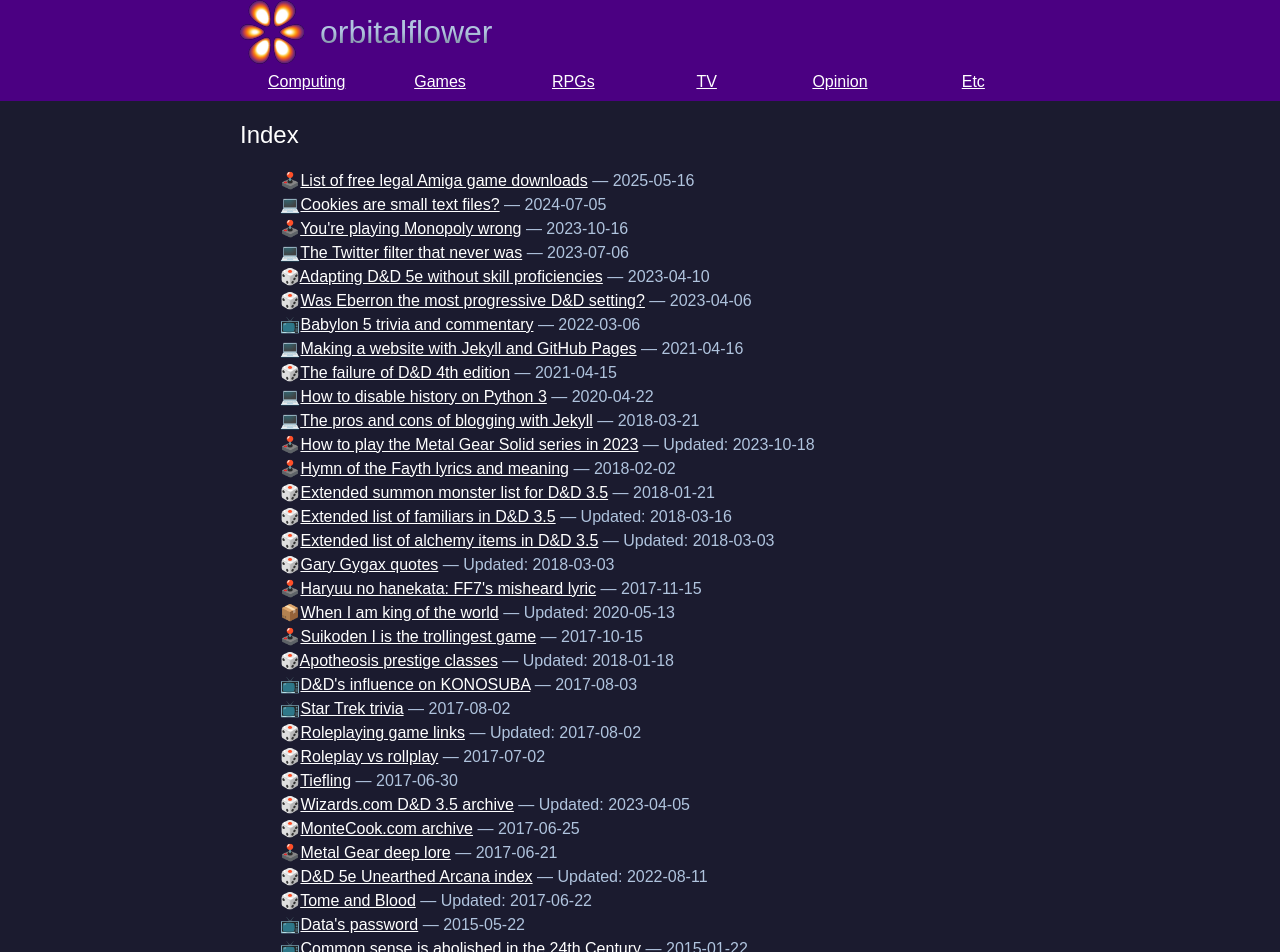
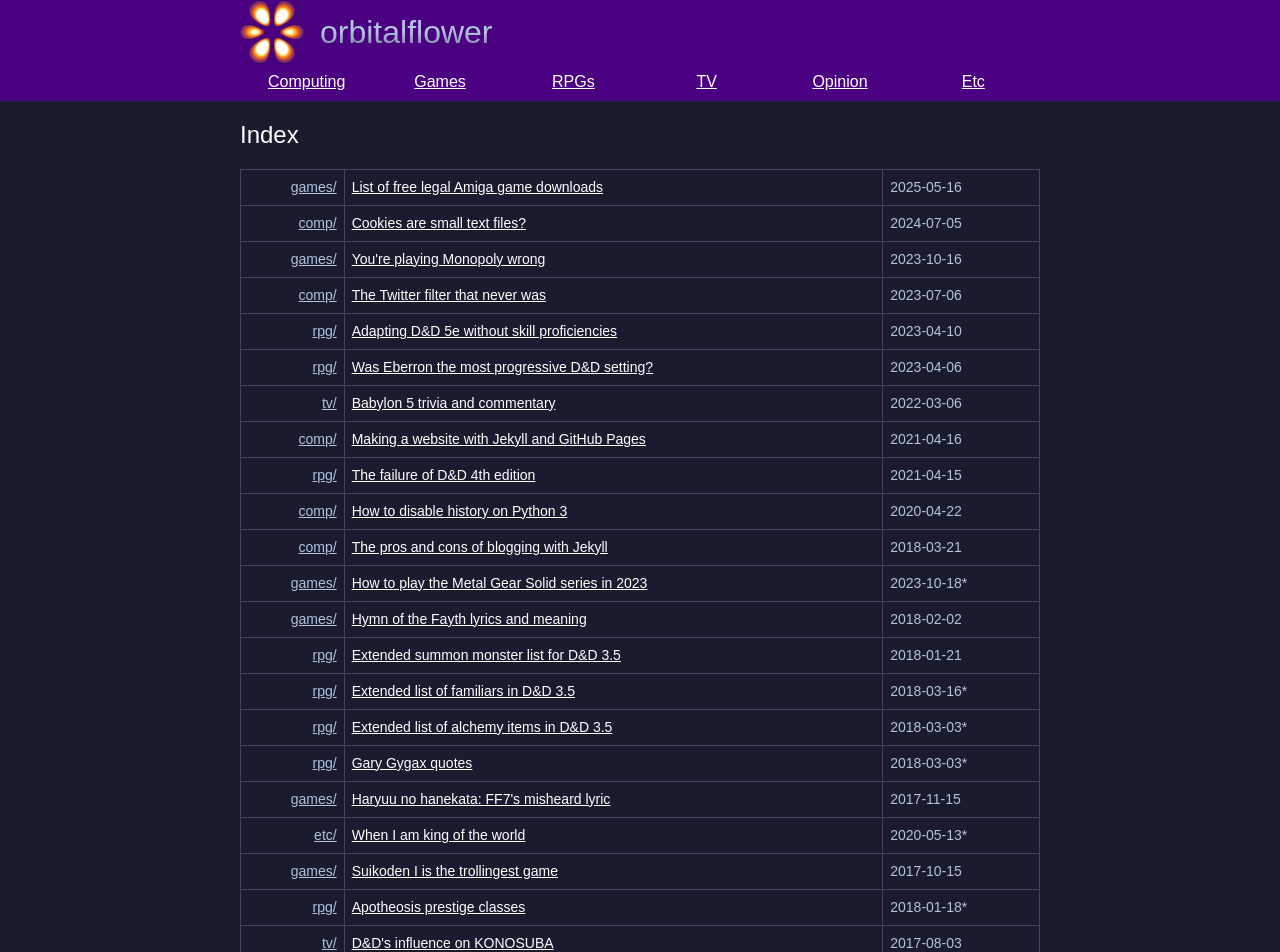
Before and after one commit to orbitalflower/orbitalflower.github.io, a Jekyll site: the page built from index.md, in a window 1280 px wide. Shown: the top 952 px of the page. Built offline with Jekyll 4.4.1, drawn with Linux system fonts in a browser that asks for light colours; some of the changed text lies outside the part shown.

Commit message:
Testing layout changes

```diff
--- a/_layouts/category.html
+++ b/_layouts/category.html
@@ -9,7 +9,8 @@ license: none
 <ul class="article-list">
 {% for post in site.posts %}
   {% if post.category == page.category %}
-    <li><span class="cat-emoji" title="{{post.category}}">{{site.category_emoji[post.category]}}</span>
+
+<!--    <li><span class="cat-emoji" title="{{post.category}}">{{site.category_emoji[post.category]}}</span> -->
     <a href="{{ post.url }}">{{ post.title }}</a>
     {% if post.updated %}&mdash; Updated: <time>{{ post.updated | date: "%Y-%m-%d" }}</time>
     {% else %}&mdash; <time>{{ post.date | date: "%Y-%m-%d" }}</time>
--- a/_layouts/default.html
+++ b/_layouts/default.html
@@ -18,7 +18,7 @@
           <li><a href="{{ "/games/" | absolute_url }}" title="Articles on video games">Games</a></li>
           <li><a href="{{ "/rpg/" | absolute_url }}" title="Articles on tabletop roleplaying games">RPGs</a></li>
           <li><a href="{{ "/tv/" | absolute_url }}" title="Articles on television">TV</a></li>
-          <li><a href="{{ "/opinion/" | absolute_url }}" title="Opinion">Opinion</a></li>
+          <li><a href="{{ "/opinion/" | absolute_url }}" title="Opinion articles">Opinion</a></li>
           <li><a href="{{ "/etc/" | absolute_url }}" title="Other pages">Etc</a></li>
         </ul>
       </nav>
--- a/_layouts/index.html
+++ b/_layouts/index.html
@@ -8,28 +8,17 @@ license: none
 
 <h2>Index</h2>
 
-<ul class="article-list">
-{% for post in site.posts %}
-  <li><span class="cat-emoji" title="{{post.category}}">{{site.category_emoji[post.category]}}</span>
-    <a href="{{post.url}}">{{post.title}}</a>
-<!--  {{ post.category | default: "" | prepend: " (" | append: ") " }} -->
-  {% if post.updated %}&mdash; Updated: <time>{{ post.updated | date: "%Y-%m-%d" }}</time>
-  {% else %}&mdash; <time>{{ post.date | date: "%Y-%m-%d" }}</time>
+<table class="index">
+{% for post in site.posts  %}
+<tr>
+  <td class="index-cat"><a href="{{ post.category | absolute_url }}">{{post.category}}/</a></td>
+  <td class="index-link"><a href="{{post.url}}">{{post.title}}</a>
+</td>
+  <td class="index-date">
+  {% if post.updated %}<time>{{ post.updated | date: "%Y-%m-%d" }}<span title="Updated">&ast;</span></time>
+  {% else %}<time>{{ post.date | date: "%Y-%m-%d" }}</time>
   {% endif %}
-  </li>
+</td>
+</tr>
 {% endfor %}
-</ul>
-
-<h2>Recently updated</h2>
-
-<ul class="article-list">
-{% assign sortedPosts = site.posts | sort: 'updated' | reverse %}
-{% for post in sortedPosts limit:10 %}
-  {% if post.updated %}
-  <li><span class="cat-emoji">{{site.category_emoji[post.category]}}</span>
-    <a href="{{post.url}}">{{post.title}}</a>
-<!--    {{ post.category | default: "" | prepend: " (" | append: ") " }} -->
-    &mdash; <time>{{ post.updated | date: "%Y-%m-%d" }}</time></li>
-  {% endif %}
-{% endfor %}
-</ul>
+</table>
--- a/style.css
+++ b/style.css
@@ -208,23 +208,23 @@ main blockquote {
   border-left: 6px solid #ccc;
 }
 
-table {
+main table {
   border-collapse: collapse;
   margin-left: auto;
   margin-right: auto;
   overflow: auto;
 }
 
-table tr {
+main table tr {
 }
 
-table th, table td {
+main table th, main table td {
   font-size: 0.875em;
   border: 1px solid #446;
   padding: 0.5em 0.5em;
 }
 
-table th {
+main table th {
   background-color: #335;
 }
 
@@ -250,6 +250,25 @@ span.cat-emoji {
   width: 1em;
 }
 
+/* Index */
+table.index {
+  width: 100%;
+}
+
+td.index-cat {
+  text-align: right;
+}
+
+td.index-cat a {
+  color: lightsteelblue;
+}
+
+td.index-link {
+}
+
+td.index-date {
+}
+
 footer {
   padding: 2em 0 5em 0;
 }
```
Also changed, not shown: _includes/navigation.html (deleted, +0 -12 lines).
